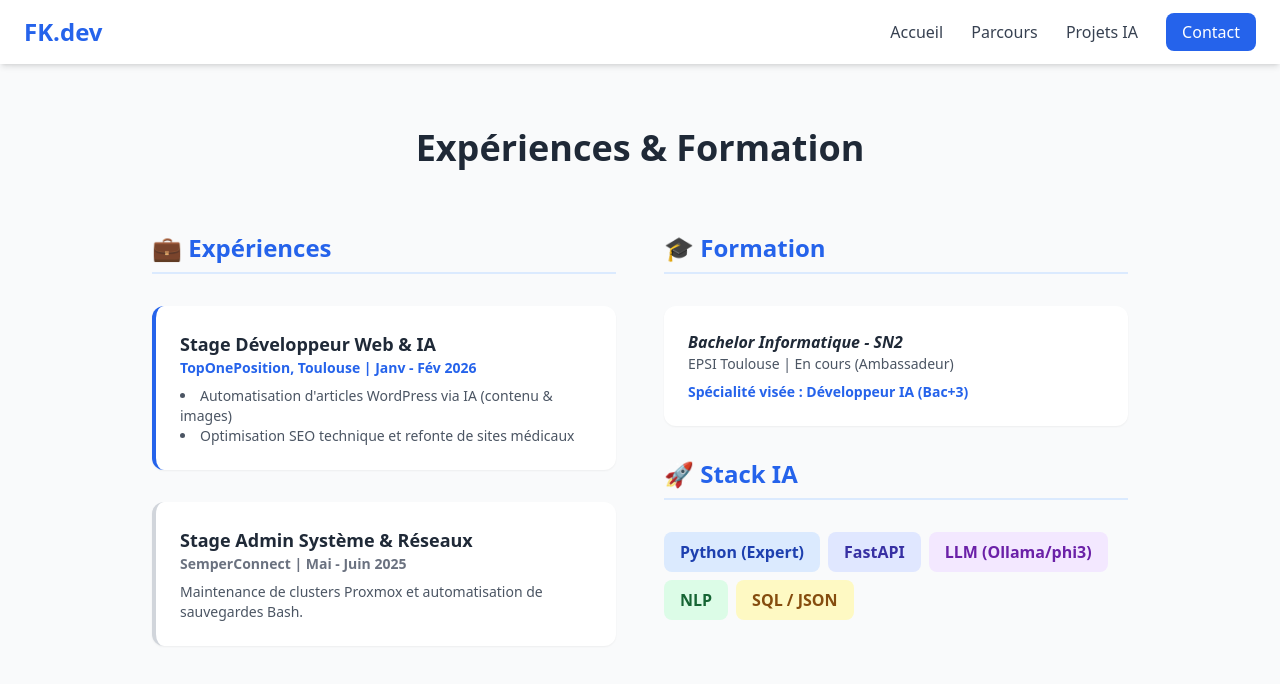
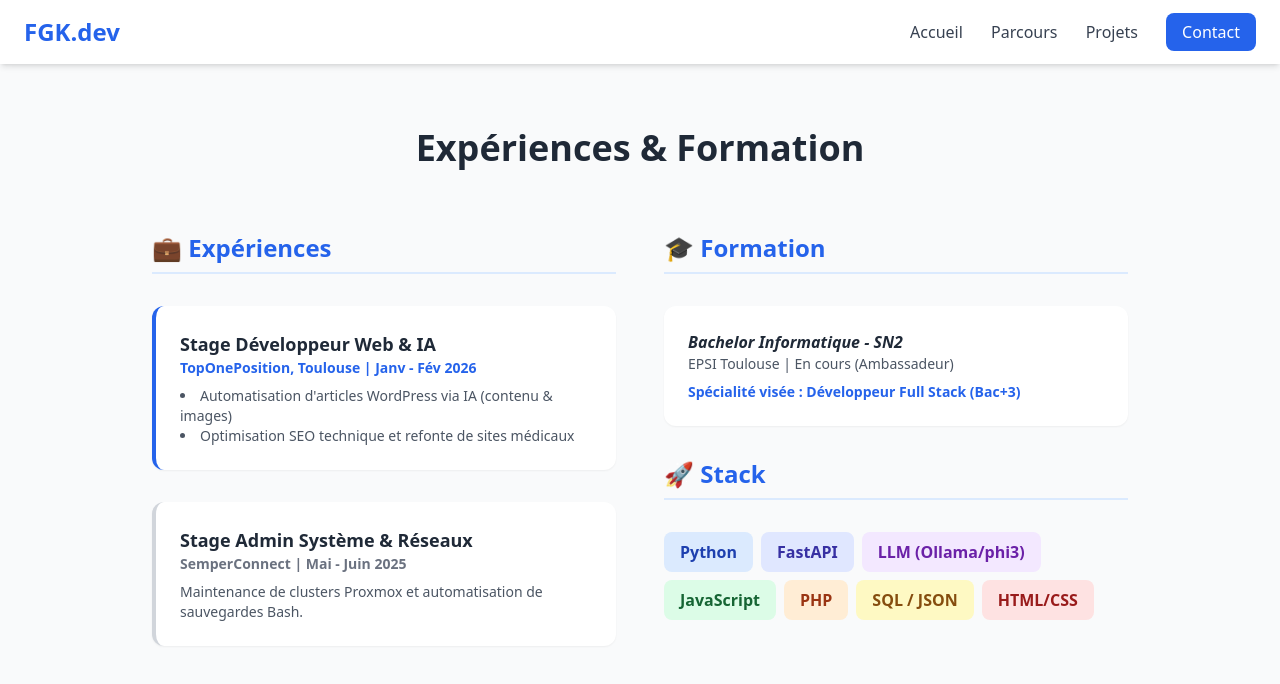
Before and after one commit to Akig-22/frederic_kadjo.github.io, a plain HTML site: page about.html in a window 1280 px wide. Both pictures are taken after a click on the button "Parcours". Drawn offline with nearby package versions, Linux system fonts and the light colour scheme.

Commit message:
mise à jour

```diff
--- a/about.html
+++ b/about.html
@@ -4,7 +4,7 @@
 <head>
     <meta charset="UTF-8">
     <meta name="viewport" content="width=device-width, initial-scale=1.0">
-    <title>Frédéric Kadjo - Développeur Python & IA</title>
+    <title>Frédéric Kadjo - Développeur Full Stack</title>
     <script src="https://cdn.tailwindcss.com"></script>
     <link rel="stylesheet" href="https://cdnjs.cloudflare.com/ajax/libs/font-awesome/6.0.0/css/all.min.css">
     <style>
@@ -26,14 +26,13 @@
     <nav class="bg-white shadow-md fixed w-full top-0 z-50">
         <div class="container mx-auto px-6 py-4">
             <div class="flex justify-between items-center">
-                <div class="text-2xl font-bold text-blue-600">FK.dev</div>
+                <div class="text-2xl font-bold text-blue-600">FGK.dev</div>
                 <div class="space-x-6">
                     <button onclick="showPage('index')"
                         class="text-gray-700 hover:text-blue-600 font-medium">Accueil</button>
                     <button onclick="showPage('about')"
                         class="text-gray-700 hover:text-blue-600 font-medium">Parcours</button>
-                    <button onclick="showPage('projects')" class="text-gray-700 hover:text-blue-600 font-medium">Projets
-                        IA</button>
+                    <button onclick="showPage('projects')" class="text-gray-700 hover:text-blue-600 font-medium">Projets</button>
                     <a href="mailto:gikalexkadjo@gmail.com"
                         class="bg-blue-600 text-white px-4 py-2 rounded-lg hover:bg-blue-700 smooth">Contact</a>
                 </div>
@@ -47,10 +46,10 @@
                 <h1 class="text-5xl md:text-7xl font-extrabold mb-4">Frédéric Gikalex <span
                         class="text-blue-600">Kadjo</span></h1>
                 <p class="text-xl md:text-2xl text-gray-600 mb-8 font-semibold italic">
-                    Étudiant Développeur Python / IA — EPSI Toulouse
+                    Étudiant Développeur Full Stack — EPSI Toulouse
                 </p>
                 <p class="max-w-2xl mx-auto text-gray-500 mb-10 text-lg">
-                    Passionné par le NLP et les LLM. En recherche d'une **alternance d'un an** pour ma 3ème année
+                    Passionné par le NLP et les LLM. En recherche d'une alternance d'un an pour ma 3ème année
                     (Bac+3).
                 </p>
                 <div class="flex flex-wrap justify-center gap-4">
@@ -60,7 +59,7 @@
                     </a>
                     <button onclick="showPage('projects')"
                         class="border-2 border-blue-600 text-blue-600 px-8 py-4 rounded-full font-bold hover:bg-blue-50 transition">
-                        Voir mes projets IA
+                        Voir mes projets
                     </button>
                 </div>
             </div>
@@ -97,19 +96,19 @@
                         <div class="bg-white p-6 rounded-xl shadow-sm">
                             <h4 class="font-bold italic">Bachelor Informatique - SN2</h4>
                             <p class="text-gray-600 text-sm">EPSI Toulouse | En cours (Ambassadeur)</p>
-                            <p class="text-blue-600 text-sm font-bold mt-2">Spécialité visée : Développeur IA (Bac+3)
+                            <p class="text-blue-600 text-sm font-bold mt-2">Spécialité visée : Développeur Full Stack (Bac+3)
                             </p>
                         </div>
 
-                        <h3 class="text-2xl font-bold text-blue-600 border-b-2 border-blue-100 pb-2">🚀 Stack IA</h3>
+                        <h3 class="text-2xl font-bold text-blue-600 border-b-2 border-blue-100 pb-2">🚀 Stack</h3>
                         <div class="flex flex-wrap gap-2">
-                            <span class="bg-blue-100 text-blue-800 px-4 py-2 rounded-lg font-bold">Python
-                                (Expert)</span>
+                            <span class="bg-blue-100 text-blue-800 px-4 py-2 rounded-lg font-bold">Python</span>
                             <span class="bg-indigo-100 text-indigo-800 px-4 py-2 rounded-lg font-bold">FastAPI</span>
-                            <span class="bg-purple-100 text-purple-800 px-4 py-2 rounded-lg font-bold">LLM
-                                (Ollama/phi3)</span>
-                            <span class="bg-green-100 text-green-800 px-4 py-2 rounded-lg font-bold">NLP</span>
+                            <span class="bg-purple-100 text-purple-800 px-4 py-2 rounded-lg font-bold">LLM (Ollama/phi3)</span>
+                            <span class="bg-green-100 text-green-800 px-4 py-2 rounded-lg font-bold">JavaScript</span>
+                            <span class="bg-orange-100 text-orange-800 px-4 py-2 rounded-lg font-bold">PHP</span>
                             <span class="bg-yellow-100 text-yellow-800 px-4 py-2 rounded-lg font-bold">SQL / JSON</span>
+                            <span class="bg-red-100 text-red-800 px-4 py-2 rounded-lg font-bold">HTML/CSS</span>
                         </div>
                     </div>
                 </div>
@@ -129,7 +128,7 @@
                                 class="text-xs font-bold bg-blue-100 text-blue-700 px-3 py-1 rounded-full uppercase">Python</span>
                         </div>
                         <p class="text-gray-600 mb-6 text-sm">
-                            Utilisation de **FastAPI** et **Ollama (phi3)**. Analyse contextuelle de PDF, streaming en
+                            Utilisation de FastAPI et Ollama (phi3). Analyse contextuelle de PDF, streaming en
                             temps réel (SSE) et mémoire de conversation en JSON.
                         </p>
                         <div class="flex items-center gap-4">
@@ -160,11 +159,9 @@
 
     <script>
         function showPage(pageId) {
-            // Cacher toutes les pages
             document.querySelectorAll('.page').forEach(page => {
                 page.classList.remove('active');
             });
-            // Afficher la page demandée
             const selectedPage = document.getElementById(pageId);
             if (selectedPage) {
                 selectedPage.classList.add('active');
```
Also changed, not shown: index.html (+3 -3 lines).
